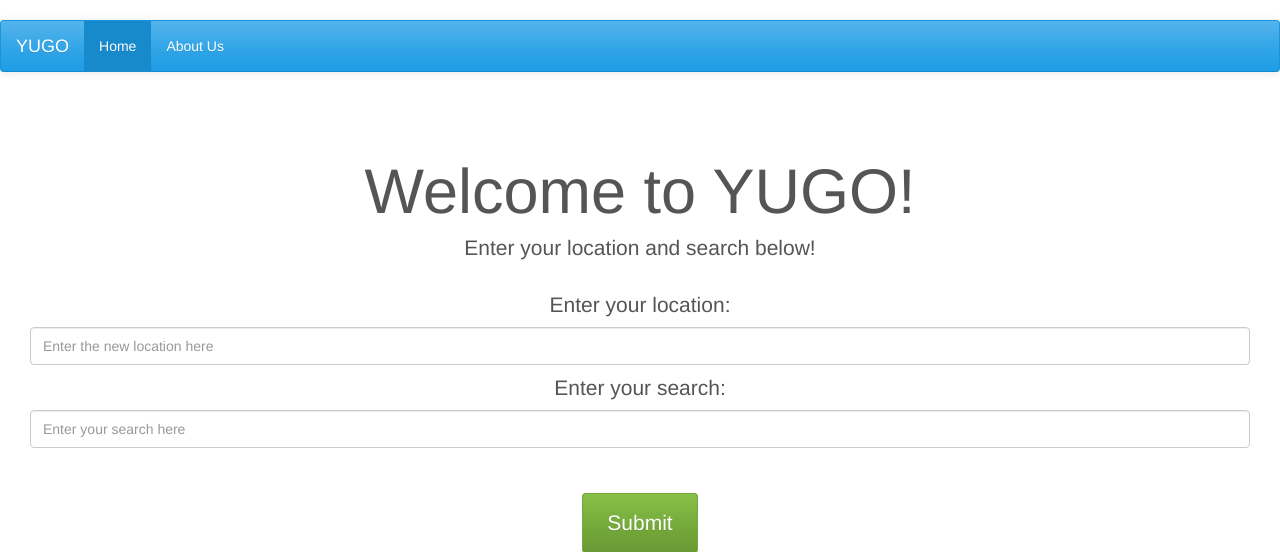
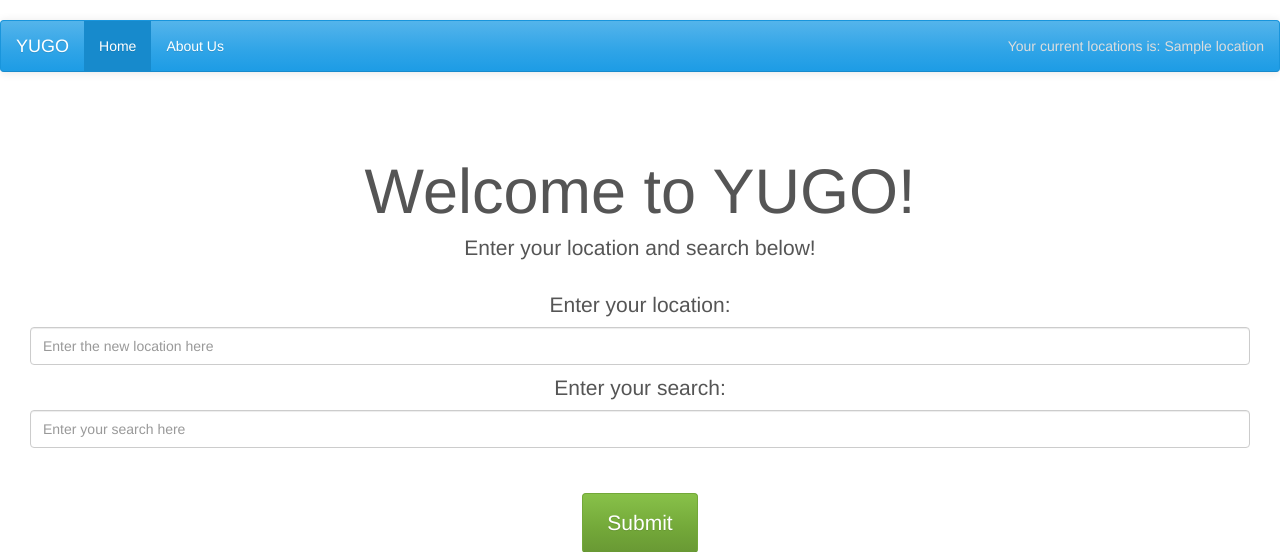
Before and after one commit to stuycs-softdev-fall-2013/proj2-pd7-04-yugo, a Flask app: template templates/index.html in a window 1280 px wide. Shown: the top 552 px of the page. Run offline with Flask 2, Linux system fonts and the light colour scheme; the template is opened without the code that fills it: most values are stand-ins (such as "Sample title", 1, 10 or a date in 2020); parts of the project's set-up code (start-up, migrations or seed data) failed here and were passed over.

Commit message:
fixed nav bar error

```diff
--- a/templates/index.html
+++ b/templates/index.html
@@ -30,6 +30,11 @@
     </ul>
 
 
+    <ul class="navbar-text navbar-right">
+      <i> </i>Your current locations is: {{location}} </i>
+    </ul>
+
+
   </div><!-- /.navbar-collapse -->
  </nav>
 
```
